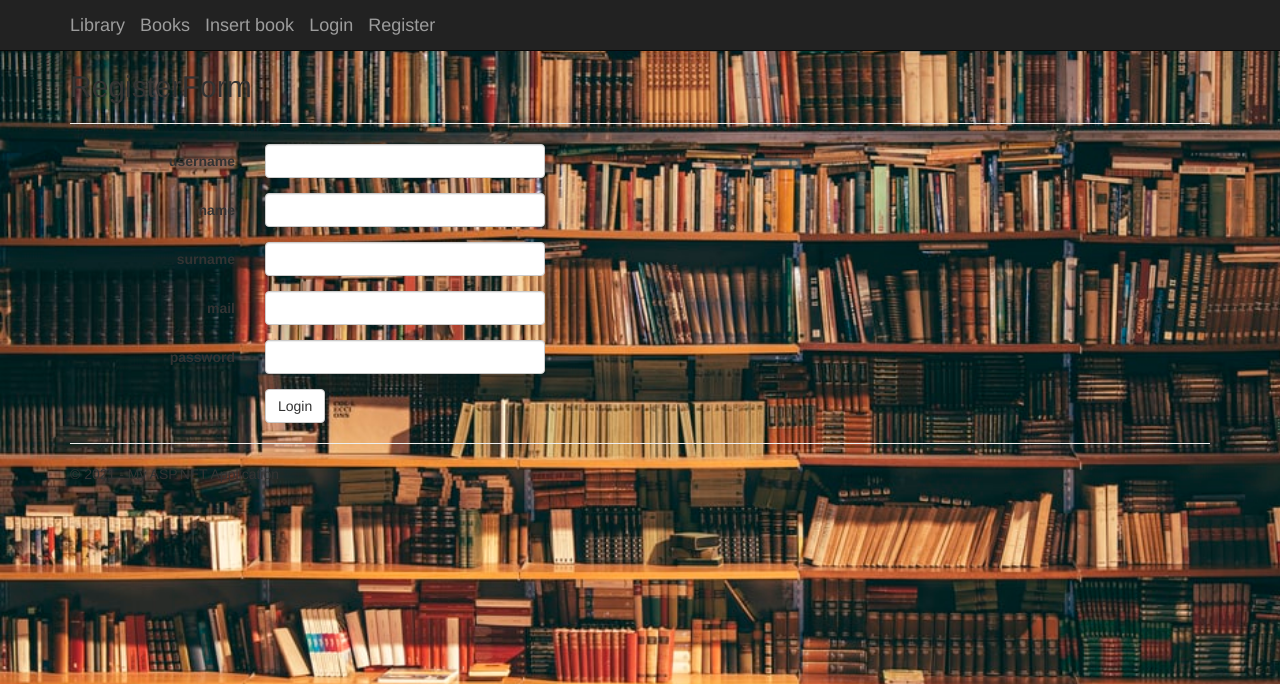
After one commit to JonUnzalu/ETHAZIPatxiJonHegoi, an ASP.NET MVC app: template rest-real/asp/BooksProiektua/BooksProiektua/Views/Home/RegisterForm.cshtml in a window 1280 px wide. The commit adds this page. Shown: the top 684 px of the page. Run offline with ASP.NET Core 8 and stand-ins for ASP.NET MVC 5, Linux system fonts and the light colour scheme; the template is opened without the code that fills it, so the values that code supplies are empty; the project's own start-up code is not run, and a stand-in starts its controllers and pages; some libraries are stand-ins or nearby versions.

Commit message:
Revert ":3"
This reverts commit 6aacd67f7777f88891c82c427667eb95130fd290, reversing
changes made to 0b6d0a4db933d221730c8f9e1cf8cec0d20317b8.

```diff
--- a/rest-real/asp/BooksProiektua/BooksProiektua/Content/Site.css
+++ b/rest-real/asp/BooksProiektua/BooksProiektua/Content/Site.css
@@ -41,6 +41,6 @@
     margin-right: auto;
 }
 
-.icon-bar{
+.loginregister{
 
 }
--- a/rest-real/asp/BooksProiektua/BooksProiektua/Controllers/HomeController.cs
+++ b/rest-real/asp/BooksProiektua/BooksProiektua/Controllers/HomeController.cs
@@ -181,7 +181,6 @@
 
             }
         }
-<<<<<<< HEAD
 
         /*public async Task<ActionResult> Login(FormCollection collection)
         {
@@ -202,7 +201,5 @@
         {
             return View();
         }
-=======
->>>>>>> parent of 6438f06... eso
     }
 }
--- /dev/null
+++ b/rest-real/asp/BooksProiektua/BooksProiektua/Views/Home/RegisterForm.cshtml
@@ -0,0 +1,62 @@
+@model BooksProiektua.Models.User
+@{
+    ViewBag.Title = "RegisterForm";
+}
+
+<h2>RegisterForm</h2>
+
+@using (Html.BeginForm("Login", "Home"))
+{
+
+    @Html.AntiForgeryToken()
+
+    <div class="form-horizontal">
+        <hr />
+        @Html.ValidationSummary(true, "", new { @class = "text-danger" })
+        <div class="form-group">
+            @Html.LabelFor(model => model.username, htmlAttributes: new { @class = "control-label col-md-2" })
+            <div class="col-md-10">
+                @Html.EditorFor(model => model.username, new { htmlAttributes = new { @class = "form-control" } })
+                @Html.ValidationMessageFor(model => model.username, "", new { @class = "text-danger" })
+            </div>
+        </div>
+
+        <div class="form-group">
+            @Html.LabelFor(model => model.name, htmlAttributes: new { @class = "control-label col-md-2" })
+            <div class="col-md-10">
+                @Html.EditorFor(model => model.name, new { htmlAttributes = new { @class = "form-control" } })
+                @Html.ValidationMessageFor(model => model.name, "", new { @class = "text-danger" })
+            </div>
+        </div>
+
+        <div class="form-group">
+            @Html.LabelFor(model => model.surname, htmlAttributes: new { @class = "control-label col-md-2" })
+            <div class="col-md-10">
+                @Html.EditorFor(model => model.surname, new { htmlAttributes = new { @class = "form-control" } })
+                @Html.ValidationMessageFor(model => model.surname, "", new { @class = "text-danger" })
+            </div>
+        </div>
+
+        <div class="form-group">
+            @Html.LabelFor(model => model.mail, htmlAttributes: new { @class = "control-label col-md-2" })
+            <div class="col-md-10">
+                @Html.EditorFor(model => model.mail, new { htmlAttributes = new { @class = "form-control" } })
+                @Html.ValidationMessageFor(model => model.mail, "", new { @class = "text-danger" })
+            </div>
+        </div>
+
+        <div class="form-group">
+            @Html.LabelFor(model => model.password, htmlAttributes: new { @class = "control-label col-md-2" })
+            <div class="col-md-10">
+                @Html.EditorFor(model => model.password, new { htmlAttributes = new { @class = "form-control" } })
+                @Html.ValidationMessageFor(model => model.password, "", new { @class = "text-danger" })
+            </div>
+        </div>
+
+        <div class="form-group">
+            <div class="col-md-offset-2 col-md-10">
+                <input type="submit" value="Login" class="btn btn-default" />
+            </div>
+        </div>
+    </div>
+}
--- a/rest-real/asp/BooksProiektua/BooksProiektua/Views/Home/SelectOne.cshtml
+++ b/rest-real/asp/BooksProiektua/BooksProiektua/Views/Home/SelectOne.cshtml
@@ -38,8 +38,6 @@
 
         <dd>
             @Html.DisplayFor(model => model.imageLink)
-            @{String image = Model.imageLink;}
-            <img class="image" src="~/@image" alt="" />
         </dd>
 
         <dt>
--- a/rest-real/asp/BooksProiektua/BooksProiektua/Views/Shared/_Layout.cshtml
+++ b/rest-real/asp/BooksProiektua/BooksProiektua/Views/Shared/_Layout.cshtml
@@ -15,6 +15,8 @@
                 @Html.ActionLink("Library", "Index", "Home", new { area = "" }, new { @class = "navbar-brand" })
                 @Html.ActionLink("Books", "Select", "Home", new { area = "" }, new { @class = "navbar-brand" })
                 @Html.ActionLink("Insert book", "InsertForm", "Home", new { area = "" }, new { @class = "navbar-brand" })
+                @Html.ActionLink("Login", "LoginForm", "Home", new { area = "" }, new { @class = "navbar-brand" })
+                @Html.ActionLink("Register", "RegisterForm", "Home", new { area = "" }, new { @class = "navbar-brand" })
             </div>
             <div class="navbar-collapse collapse">
                 <ul class="nav navbar-nav">
```
Also changed, not shown: rest-real/asp/BooksProiektua/BooksProiektua/Views/Home/LoginForm.cshtml (added, +38 -0 lines), rest-real/asp/BooksProiektua/BooksProiektua/BooksProiektua.csproj, rest-real/asp/BooksProiektua/BooksProiektua/Properties/Settings.Designer.cs (added), 4 other files.
